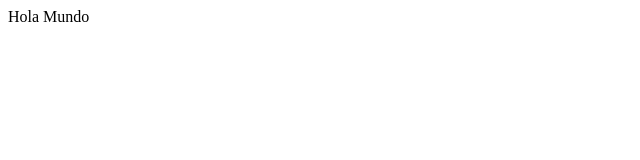
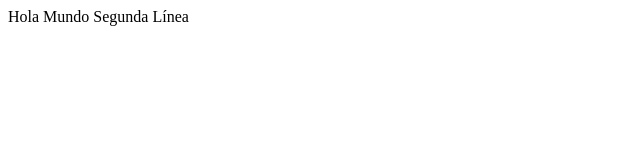
Before and after one commit to siscotechlabs/MyFirstGIT01, a plain HTML site: page index.html in a window 1280 px wide. Shown: the whole page, without its empty margins (0-640 px from the left). Drawn offline with Linux system fonts and the light colour scheme.

Commit message:
nuevo código html

```diff
--- a/index.html
+++ b/index.html
@@ -1,5 +1,6 @@
 <html>
     <body>
         Hola Mundo
+        Segunda Línea
     </body>
 </html>
```
